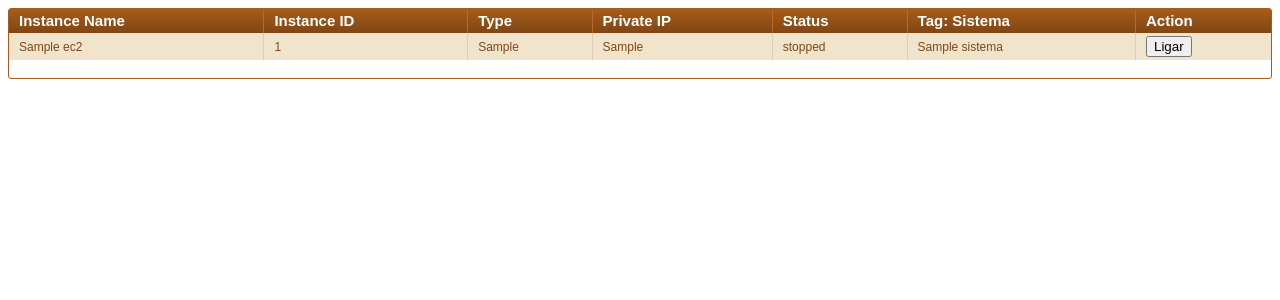
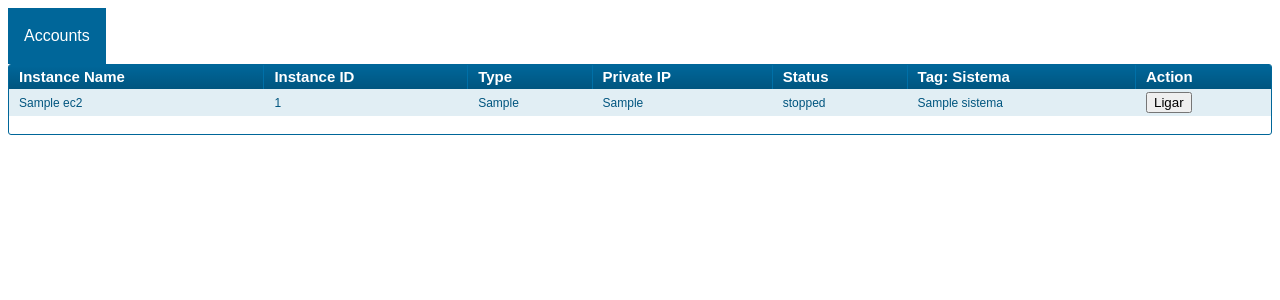
Before and after one commit to rabeloo/flaskando, a Flask app: template app/templates/index.html in a window 1280 px wide. Shown: the top 300 px of the page. Run offline with Flask 2, Linux system fonts and the light colour scheme; the template is opened without the code that fills it: most values are stand-ins (such as "Sample title", 1, 10 or a date in 2020).

Commit message:
New style for table. Add a dropdown menu for accounts (not yet operational)

```diff
--- /dev/null
+++ b/app/static/dropdown.css
@@ -0,0 +1,46 @@
+/* Dropdown Button */
+.dropbtn {
+    font: normal 12px/150% Arial, Helvetica, sans-serif;
+    background-color: #006699;
+    color: white;
+    padding: 16px;
+    font-size: 16px;
+    border: none;
+    cursor: pointer;
+}
+
+/* Dropdown button on hover & focus */
+.dropbtn:hover, .dropbtn:focus {
+    background-color: #f9f9f9;
+    color: #006699;
+}
+
+/* The container <div> - needed to position the dropdown content */
+.dropdown {
+    position: relative;
+    display: inline-block;
+}
+
+/* Dropdown Content (Hidden by Default) */
+.dropdown-content {
+    display: none;
+    position: absolute;
+    background-color: #f9f9f9;
+    min-width: 160px;
+    box-shadow: 0px 8px 16px 0px rgba(0,0,0,0.2);
+    z-index: 1;
+}
+
+/* Links inside the dropdown */
+.dropdown-content a {
+    color: black;
+    padding: 12px 16px;
+    text-decoration: none;
+    display: block;
+}
+
+/* Change color of dropdown links on hover */
+.dropdown-content a:hover {background-color: #f1f1f1}
+
+/* Show the dropdown menu (use JS to add this class to the .dropdown-content container when the user clicks on the dropdown button) */
+.show {display:block;}
--- /dev/null
+++ b/app/static/dropdown.js
@@ -0,0 +1,20 @@
+/* When the user clicks on the button,
+toggle between hiding and showing the dropdown content */
+function myFunction() {
+    document.getElementById("myDropdown").classList.toggle("show");
+}
+
+// Close the dropdown menu if the user clicks outside of it
+window.onclick = function(event) {
+  if (!event.target.matches('.dropbtn')) {
+
+    var dropdowns = document.getElementsByClassName("dropdown-content");
+    var i;
+    for (i = 0; i < dropdowns.length; i++) {
+      var openDropdown = dropdowns[i];
+      if (openDropdown.classList.contains('show')) {
+        openDropdown.classList.remove('show');
+      }
+    }
+  }
+}
--- a/app/static/table.css
+++ b/app/static/table.css
@@ -7,7 +7,7 @@
     font: normal 12px/150% Arial, Helvetica, sans-serif;
     background: #fff;
     overflow: hidden;
-    border: 1px solid #A65B1A;
+    border: 1px solid #006699;
     -webkit-border-radius: 3px;
     -moz-border-radius: 3px;
     border-radius: 3px;
@@ -17,27 +17,27 @@
     padding: 3px 10px;
 }
 .datagrid table thead th {
-    background: -webkit-gradient( linear, left top, left bottom, color-stop(0.05, #A65B1A), color-stop(1, #7F4614));
-    background: -moz-linear-gradient( center top, #A65B1A 5%, #7F4614 100%);
-    filter: progid: DXImageTransform.Microsoft.gradient(startColorstr='#A65B1A', endColorstr='#7F4614');
-    background-color: #A65B1A;
+    background: -webkit-gradient( linear, left top, left bottom, color-stop(0.05, #006699), color-stop(1, #00557F));
+    background: -moz-linear-gradient( center top, #006699 5%, #00557F 100%);
+    filter: progid: DXImageTransform.Microsoft.gradient(startColorstr='#006699', endColorstr='#00557F');
+    background-color: #006699;
     color: #FFFFFF;
     font-size: 15px;
     font-weight: bold;
-    border-left: 1px solid #BF691E;
+    border-left: 1px solid #0070A8;
 }
 .datagrid table thead th:first-child {
     border: none;
 }
 .datagrid table tbody td {
-    color: #7F4614;
-    border-left: 1px solid #D9CFB8;
+    color: #00557F;
+    border-left: 1px solid #E1EEF4;
     font-size: 12px;
     font-weight: normal;
 }
 .datagrid table tbody .alt td {
-    background: #F0E5CC;
-    color: #7F4614;
+    background: #E1EEf4;
+    color: #00557F;
 }
 .datagrid table tbody td:first-child {
     border-left: none;
@@ -46,8 +46,8 @@
     border-bottom: none;
 }
 .datagrid table tfoot td div {
-    border-top: 1px solid #A65B1A;
-    background: #F0E5CC;
+    border-top: 1px solid #006699;
+    background: #E1EEf4;
 }
 .datagrid table tfoot td {
     padding: 0;
@@ -71,22 +71,22 @@
     padding: 2px 8px;
     margin: 1px;
     color: #FFFFFF;
-    border: 1px solid #A65B1A;
+    border: 1px solid #006699;
     -webkit-border-radius: 3px;
     -moz-border-radius: 3px;
     border-radius: 3px;
-    background: -webkit-gradient( linear, left top, left bottom, color-stop(0.05, #A65B1A), color-stop(1, #7F4614));
-    background: -moz-linear-gradient( center top, #A65B1A 5%, #7F4614 100%);
-    filter: progid: DXImageTransform.Microsoft.gradient(startColorstr='#A65B1A', endColorstr='#7F4614');
-    background-color: #A65B1A;
+    background: -webkit-gradient( linear, left top, left bottom, color-stop(0.05, #006699), color-stop(1, #00557F));
+    background: -moz-linear-gradient( center top, #006699 5%, #00557F 100%);
+    filter: progid: DXImageTransform.Microsoft.gradient(startColorstr='#006699', endColorstr='#00557F');
+    background-color: #006699;
 }
 .datagrid table tfoot ul.active,
 .datagrid table tfoot ul a:hover {
     text-decoration: none;
-    border-color: #7F4614;
+    border-color: #00557F;
     color: #FFFFFF;
     background: none;
-    background-color: #A65B1A;
+    background-color: #006699;
 }
 div.dhtmlx_window_active,
 div.dhx_modal_cover_dv {
--- a/app/templates/index.html
+++ b/app/templates/index.html
@@ -3,6 +3,22 @@
 <title>EC2 Instances from BP-CORE</title>
   <head>
     <link rel= "stylesheet" type= "text/css" href= "{{ url_for('static',filename='table.css') }}">
+    <link rel= "stylesheet" type= "text/css" href= "{{ url_for('static',filename='dropdown.css') }}">
+    <script type="text/javascript" src="{{ url_for('static', filename='dropdown.js') }}"></script>
+    <div class="header">
+      <div class="dropdown">
+        <button onclick="myFunction()" class="dropbtn">Accounts</button>
+        <div id="myDropdown" class="dropdown-content">
+          {% if accounts %}
+            {% for account in accounts %}
+            <a href="#">{{ account }}</a>
+            {% endfor %}
+          {% else %}
+            Error. Verify Credentials file.
+          {% endif %}
+        </div>
+      </div>
+    </div>
   </head>
   {% if instances %}
     <div class="datagrid">
--- a/app/views.py
+++ b/app/views.py
@@ -11,8 +11,9 @@ region = C.get('aws', 'region')
 
 @app.route('/')
 def home():
+    all_accounts = list_accounts()
     all_instances = list_instances(profile, region)
-    return render_template('index.html', instances=all_instances)
+    return render_template('index.html', instances=all_instances, accounts=all_accounts)
 
 @app.route('/poweron/<instanceid>')
 def poweron(instanceid):
```
Also changed, not shown: app/functions.py (+9 -1 lines).
